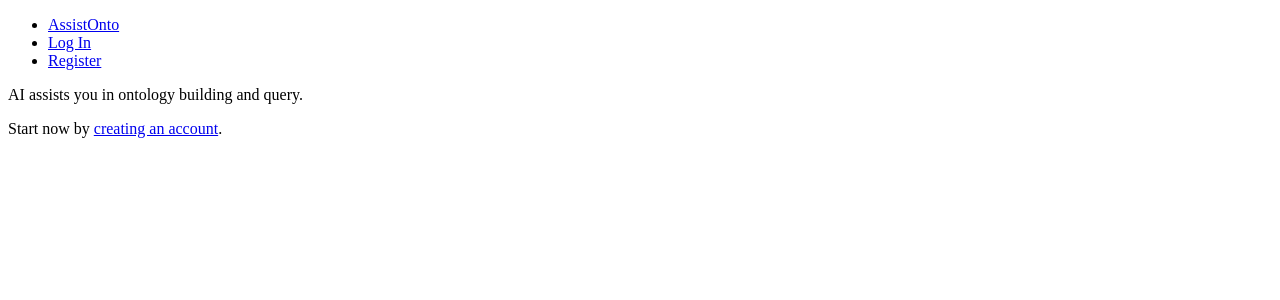
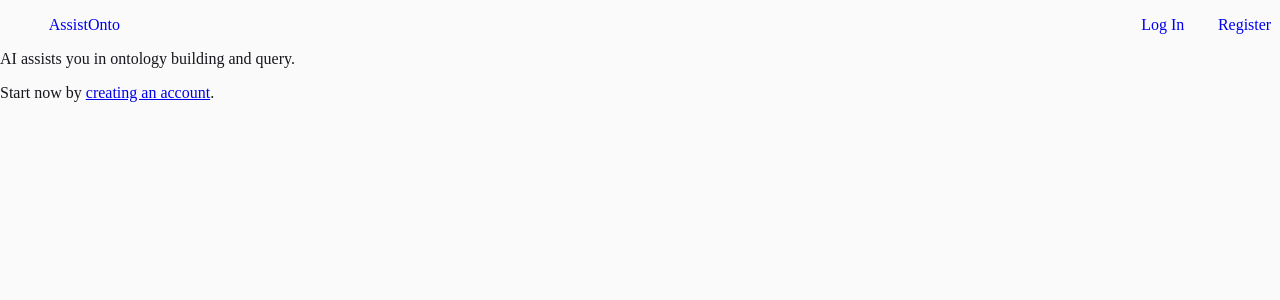
Before and after one commit to TecMF/AssistOnto, a Flask app: page / in a window 1280 px wide. Shown: the top 300 px of the page. Run offline with Flask 3, Linux system fonts and the light colour scheme.

Commit message:
CSS changes

```diff
--- a/static/site.css
+++ b/static/site.css
@@ -1,18 +1,31 @@
-.flex {
-    display: flex;
+:root {
+  --color-background: #fafafa;
+  --color-text: #16161d;
+  --color-emphasis-darker: maroon;
 }
 
-.font-semibold {
-    font-weight: 600;
+body {
+    margin-left: auto;
+    margin-right: auto;
+    color: var(--color-text);
+    background-color: var(--color-background);
 }
 
 div#ai-chat {
     flex: 55%;
-    flex-direction: column;
 }
 
 div#messages {
     width: 95%;
+}
+
+div#nextUserMessage {
+    /* make next message skeleton invisible */
+    display: none;
+}
+
+div#messages > div[data-role="user"] {
+    align-self: end;
 }
 
 #userInput {
@@ -34,3 +47,45 @@ textarea {
     resize: none;
     overflow: auto;
 }
+
+.nomargin {
+    margin: 0;
+}
+
+.auto-margin-right {
+    margin-right: auto;
+}
+
+.nobullet {
+  list-style-type: none;
+}
+
+.nodecor {
+    text-decoration: none;
+}
+
+.sm-padding {
+    padding: 0.2em 0.55em;
+}
+
+.flex-row {
+  display: flex;
+  flex-direction: row;
+}
+
+.flex-column {
+    display: flex;
+    flex-direction: column;
+}
+
+.font-semibold {
+    font-weight: 600;
+}
+
+.borderbox {
+    box-sizing: border-box;
+}
+
+.gap1em {
+    gap: 1em;
+}
--- a/templates/base.html
+++ b/templates/base.html
@@ -9,30 +9,26 @@
   </head>
   <body>
     <nav class="nopadding nomargin borderbox">
-      <ul class="nobullet flex-row em-gap flex-justify-end sm-margin">
-        <li class="item-push-left">
-          <a class="no-decor sm-padding" href="{{ url_for('index') }}">
+      <ul class="nobullet flex-row gap1em flex-justify-end sm-margin">
+        <li class="auto-margin-right">
+          <a class="nodecor sm-padding" href="{{ url_for('index') }}">
             AssistOnto
           </a>
         </li>
         {% if g._user_id|default(None) is none %}
         <li>
-          <a class="no-decor sm-padding" href="{{url_for('view_login')}}">
+          <a class="nodecor sm-padding" href="{{url_for('view_login')}}">
             Log In
           </a>
         </li>
         <li>
-          <a class="no-decor sm-padding" href="{{url_for('view_register')}}">
+          <a class="nodecor sm-padding" href="{{url_for('view_register')}}">
             Register
           </a>
         </li>
         {% else %}
         <li>
-          <a class="no-decor sm-padding" href="{{ url_for('view_app') }}">
-            App
-          </a>
-        <li>
-          <a class="no-decor sm-padding" href="{{url_for('logout')}}">
+          <a class="nodecor sm-padding" href="{{url_for('logout')}}">
             Log Out
           </a>
         </li>
```
